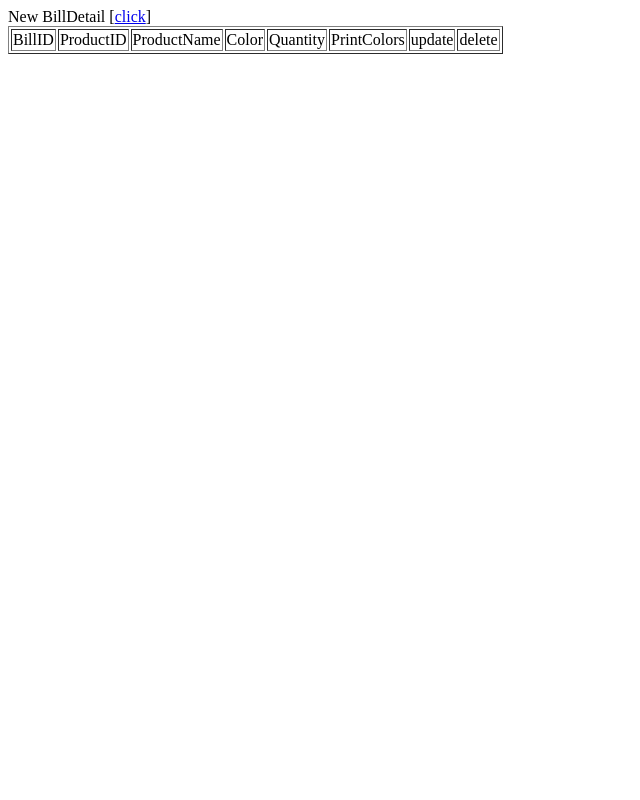
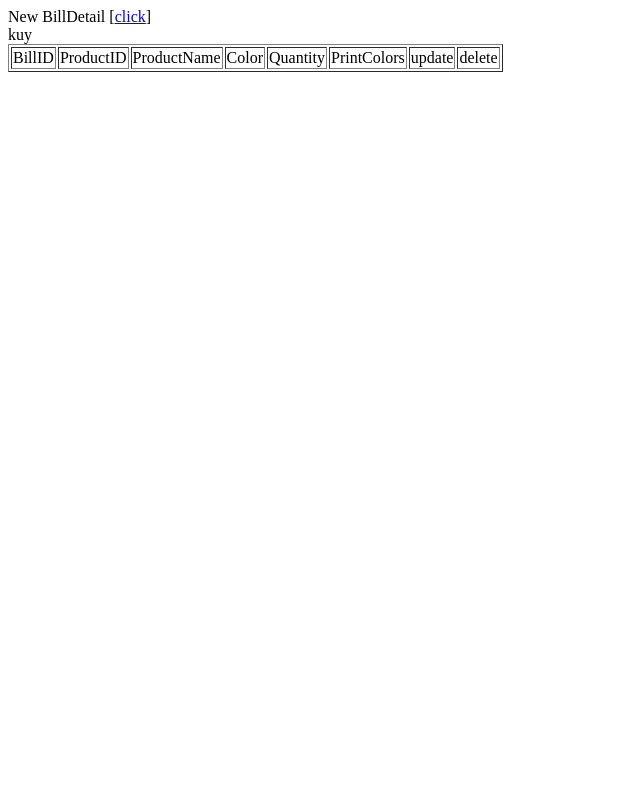
Before and after one commit to NakrobSukjai/db21_005, a PHP site: page /views/billdetail/index_billdetail.php in a window 1280 px wide. Shown: the whole page, without its empty margins (0-640 px from the left). Run offline with PHP 8.4, Linux system fonts and the light colour scheme; the template is opened without the code that fills it, so the values that code supplies are empty.

Commit message:
Update index_billdetail.php

```diff
--- a/views/billdetail/index_billdetail.php
+++ b/views/billdetail/index_billdetail.php
@@ -10,6 +10,7 @@
 <td>delete</td>
 New BillDetail [<a href="?controller=billdetail&action=newBilldetail">click</a>]<br>
 <?php
+    echo "kuy";
     foreach($billdetailList as $billdetail)
     {
         echo"
```
